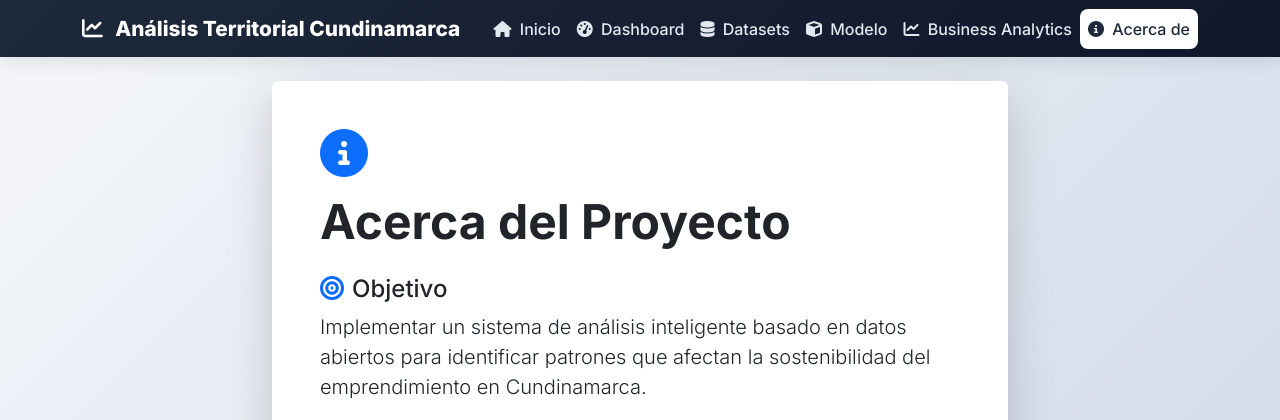
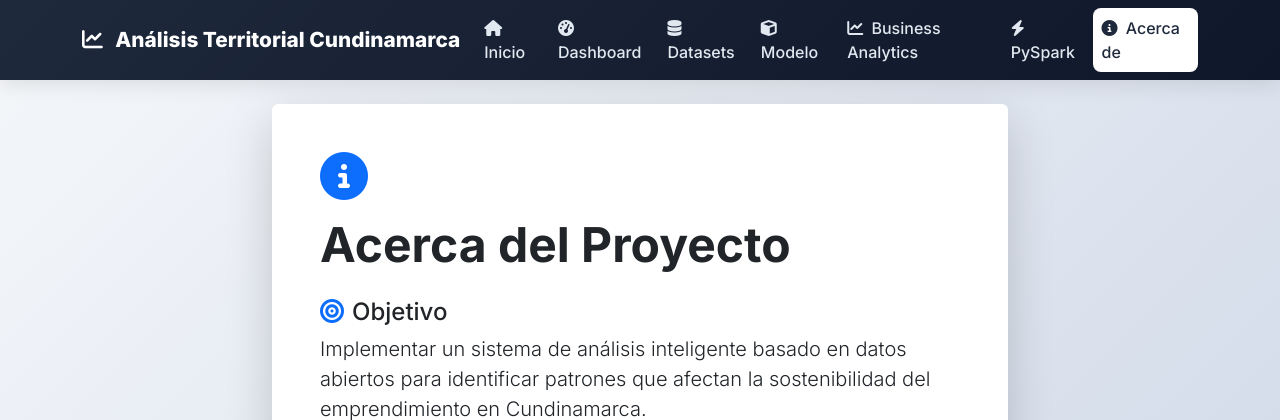
Before and after one commit to Daniel071109/Emprendimiento-en-Cundinamarca, a Flask app: page /about in a window 1280 px wide. Shown: the top 420 px of the page. Run offline with Flask 3, Linux system fonts and the light colour scheme; parts of the project's set-up code (start-up, migrations or seed data) failed here and were passed over; some libraries are stand-ins or nearby versions.

Commit message:
Mejorar PySpark: corregir encoding, diseño profesional y tablas con barras de progreso

```diff
--- a/app.py
+++ b/app.py
@@ -79,6 +79,17 @@ def about():
 def business_analytics():
     return render_template('business_analytics.html')
 
+# ==========================================
+# PYSPARK ANALYTICS
+# ==========================================
+
+from services.spark import obtener_resultados
+
+@app.route('/pyspark-analisis')
+def pyspark_analisis():
+    resultados = obtener_resultados()
+    return render_template('pyspark_analisis.html', **resultados)
+
 if __name__ == '__main__':
 
     app.run(
--- a/requirements.txt
+++ b/requirements.txt
@@ -107,3 +107,4 @@ webcolors==25.10.0
 webencodings==0.5.1
 websocket-client==1.9.0
 Werkzeug==3.1.8
+pyspark==3.5.0
--- a/templates/base.html
+++ b/templates/base.html
@@ -139,6 +139,11 @@
                         </a>
                     </li>
                     <li class="nav-item">
+                        <a class="nav-link {% if request.endpoint == 'pyspark_analisis' %}active{% endif %}" href="/pyspark-analisis">
+                            <i class="fas fa-bolt me-1"></i> PySpark
+                        </a>
+                    </li>
+                    <li class="nav-item">
                         <a class="nav-link {% if request.endpoint == 'about' %}active{% endif %}" href="/about">
                             <i class="fas fa-info-circle me-1"></i> Acerca de
                         </a>
```
